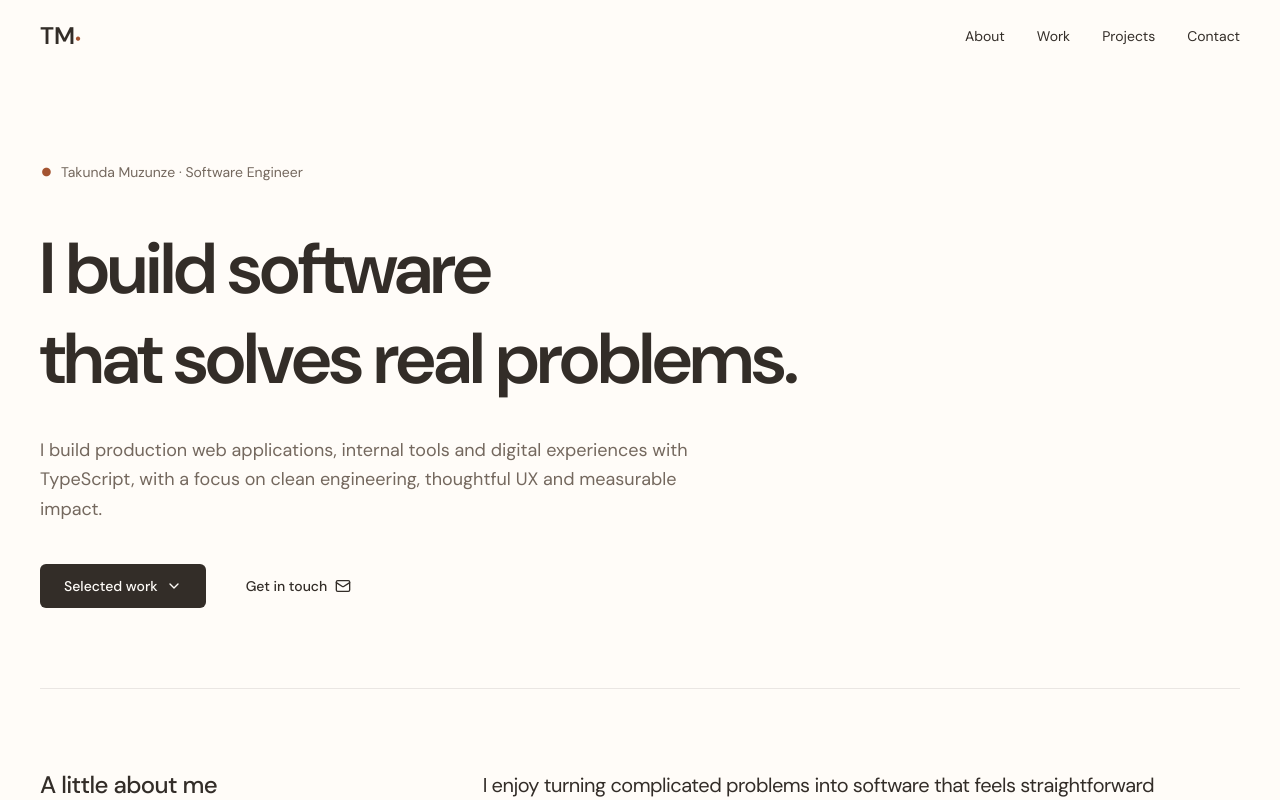
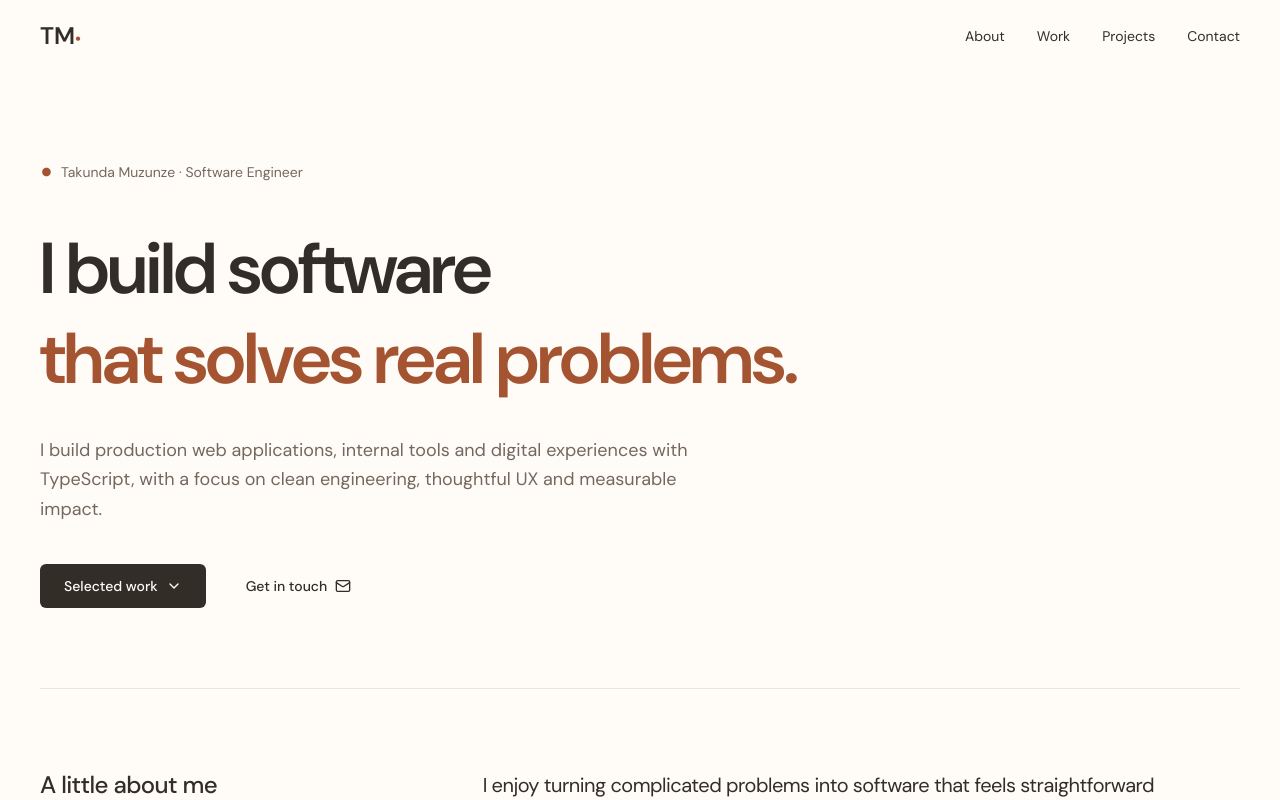
Before and after one commit to TakundaMuzunze/personal-website-v3, a Next.js app: page / in a window 1280 px wide. Shown: the top 800 px of the page. Built offline with nearby package versions, Linux system fonts and the light colour scheme.

Commit message:
feat: coordinate hero entrance and typewriter animations

```diff
--- /dev/null
+++ b/src/components/sections/Hero.module.css
@@ -0,0 +1,24 @@
+@media (prefers-reduced-motion: no-preference) {
+  .intro {
+    animation: enter 350ms ease-out both;
+  }
+
+  .details {
+    animation: enter 400ms ease-out 350ms both;
+  }
+
+  .details:focus-within {
+    animation: none;
+  }
+
+  @keyframes enter {
+    from {
+      opacity: 0;
+      transform: translateY(8px);
+    }
+    to {
+      opacity: 1;
+      transform: translateY(0);
+    }
+  }
+}
--- a/src/components/sections/Hero.tsx
+++ b/src/components/sections/Hero.tsx
@@ -1,27 +1,29 @@
 import { ChevronDown, Mail } from "lucide-react";
 import { ButtonLink } from "../ui/ButtonLink";
+import { TypewriterText } from "../ui/TypewriterText";
+
+import styles from "./Hero.module.css";
 
 export function HeroSection() {
   return (
     <section className="py-10 lg:py-20">
-      <div className="mb-8 flex items-center gap-2 text-sm text-secondary-text">
+      <div className={`${styles.intro} mb-8 flex items-center gap-2 text-sm text-secondary-text`}>
         <span className="text-4xl text-accent">•</span>
         <p>Takunda Muzunze · Software Engineer</p>
       </div>
 
       <div className="max-w-5xl">
         <h1 className="text-5xl leading-tight font-semibold tracking-tight sm:text-6xl lg:text-7xl">
-          I build software
-          <br />
-          that solves real problems.
+          <span className={`${styles.intro} inline-block`}>I build software</span>
+          <TypewriterText text="that solves real problems." delay={350} />
         </h1>
 
-        <p className="mt-8 max-w-2xl text-base leading-relaxed text-secondary-text md:text-lg">
+        <p className={`${styles.details} mt-8 max-w-2xl text-base leading-relaxed text-secondary-text md:text-lg`}>
           I build production web applications, internal tools and digital experiences with TypeScript, with a focus on clean engineering, thoughtful
           UX and measurable impact.
         </p>
 
-        <div className="mt-10 flex items-center gap-4">
+        <div className={`${styles.details} mt-10 flex items-center gap-4`}>
           <ButtonLink href="#work" variant="primary" icon={ChevronDown}>
             Selected work
           </ButtonLink>
```
